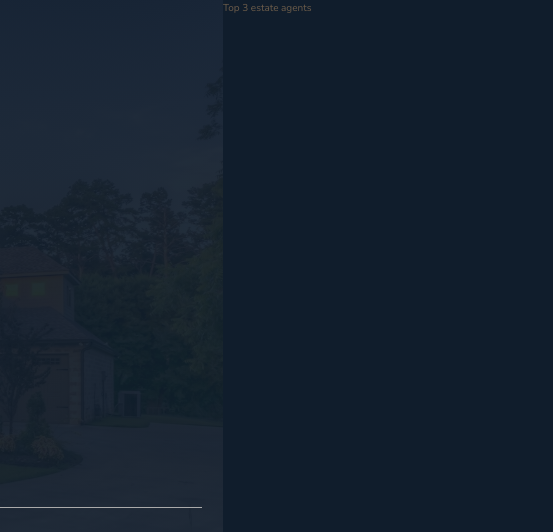
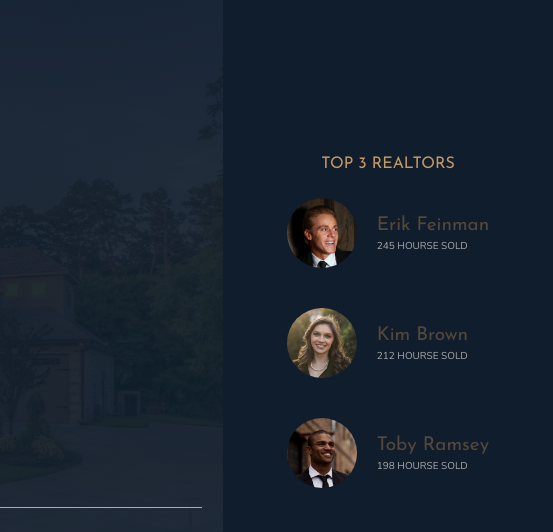
Before and after one commit to thomasblaymire/Estate-Landing-Project, a website: page index.html in a window 1280 px wide. Shown: the top 532 px of the page, 727-1280 px from the left. Drawn offline with nearby package versions, Linux system fonts and the light colour scheme.

Commit message:
Added readme and compleate agents

```diff
--- a/index.html
+++ b/index.html
@@ -32,7 +32,24 @@
         </header>
 
         <div class="realtors">
-            Top 3 estate agents
+            <h3 class="heading-3">Top 3 Realtors</h3>
+            <div class="realtors__list">
+                <img src="img/realtor-1.jpeg" alt="Realtour 1" class="realtors__img">
+                <div class="realtors__details">
+                    <h4 class="heading-4 heading-4--light">Erik Feinman</h4>
+                    <p class="realtors__sold">245 hourse sold</p>
+                </div>
+                <img src="img/realtor-2.jpeg" alt="Realtour 2" class="realtors__img">
+                <div class="realtors__details">
+                    <h4 class="heading-4 heading-4--light">Kim Brown</h4>
+                    <p class="realtors__sold">212 hourse sold</p>
+                </div>
+                <img src="img/realtor-3.jpeg" alt="Realtour 3" class="realtors__img">
+                <div class="realtors__details">
+                    <h4 class="heading-4 heading-4--light">Toby Ramsey</h4>
+                    <p class="realtors__sold">198 hourse sold</p>
+                </div>
+            </div>
         </div>
 
         <section class="features">
--- a/sass/_realtors.scss
+++ b/sass/_realtors.scss
@@ -1,4 +1,32 @@
 .realtors {
   background-color: $color-secondary;
   grid-column: col-start 7 / full-end;
+  padding: 3rem;
+
+  display: grid;
+  align-content: center;
+  justify-content: center;
+  justify-items: center;
+  grid-row-gap: 2rem;
+
+  &__list {
+    display: grid;
+    grid-template-columns: min-content max-content;
+    grid-column-gap: 2rem;
+    grid-row-gap: 5vh;
+    align-items: center;
+  }
+
+  &__img {
+    width: 7rem;
+    border-radius: 50%;
+    display: block;
+  }
+
+  &__sold {
+    text-transform: uppercase;
+    color: $color-grey-light-2;
+    margin-top: -3px;
+  }
+
 }
```
Also changed, not shown: README.md (added), css/style.css.
